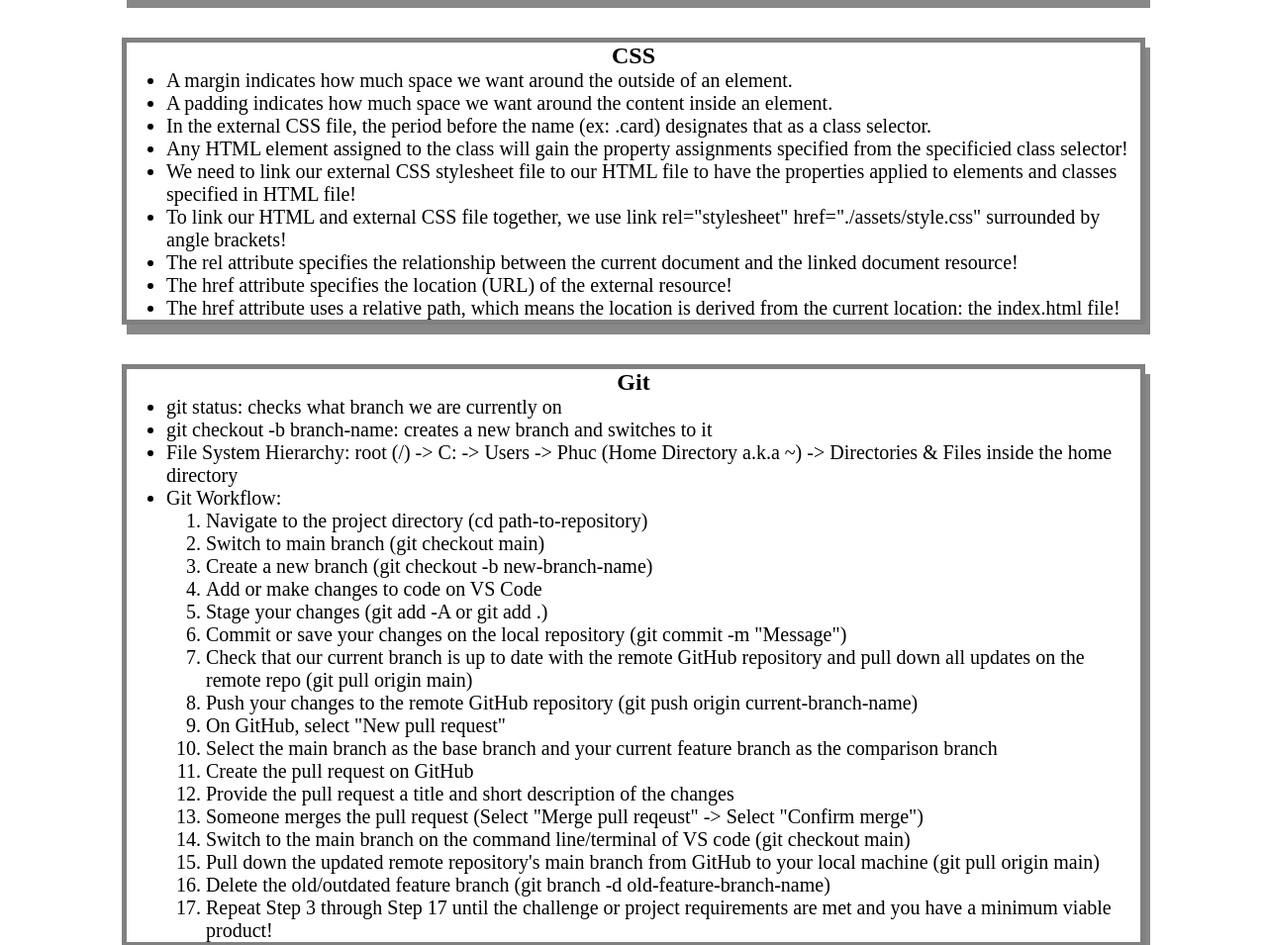
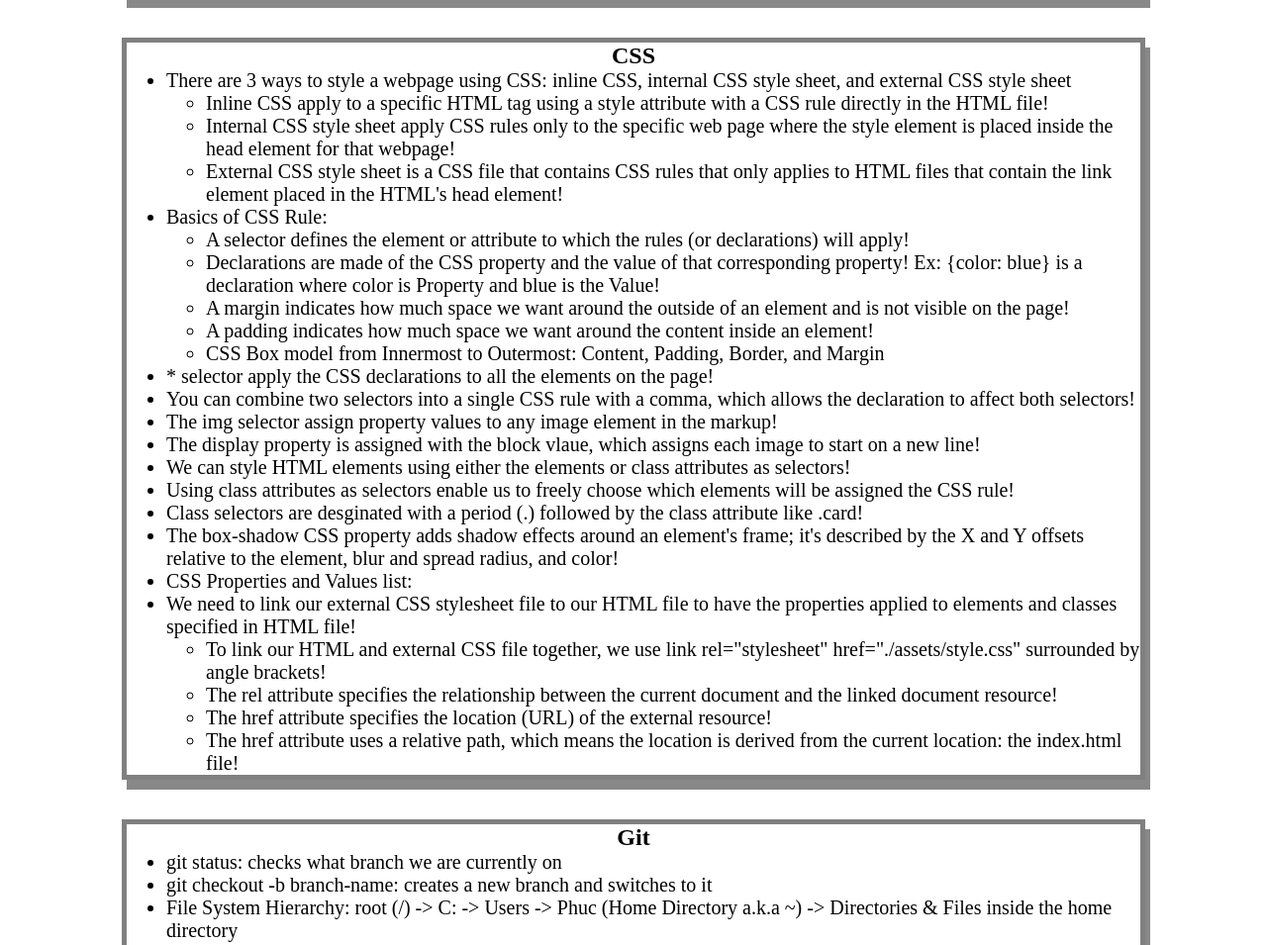
Before and after one commit to Fuvolution/prework-study-guide, a plain HTML site: page index.html in a window 1280 px wide. Shown: the part 1096-2051 px from the top of the page at 99% size. Drawn offline with Linux system fonts and the light colour scheme.

Commit message:
Added more CSS notes to the study guide!

```diff
--- a/index.html
+++ b/index.html
@@ -58,15 +58,36 @@
       <section class="card" id="css-section">
         <h2>CSS</h2>
         <ul>
-          <li>A margin indicates how much space we want around the outside of an element.</li>
-          <li>A padding indicates how much space we want around the content inside an element.</li>
-          <li>In the external CSS file, the period before the name (ex: .card) designates that as a class selector.</li>
-          <li>Any HTML element assigned to the class will gain the property assignments specified from the specificied class selector!</li>
+          <li>There are 3 ways to style a webpage using CSS: inline CSS, internal CSS style sheet, and external CSS style sheet</li>
+          <ul>
+            <li>Inline CSS apply to a specific HTML tag using a style attribute with a CSS rule directly in the HTML file!</li>
+            <li>Internal CSS style sheet apply CSS rules only to the specific web page where the style element is placed inside the head element for that webpage!</li>
+            <li>External CSS style sheet is a CSS file that contains CSS rules that only applies to HTML files that contain the link element placed in the HTML's head element!</li>
+          </ul>
+          <li>Basics of CSS Rule:</li>
+          <ul>
+            <li>A selector defines the element or attribute to which the rules (or declarations) will apply!</li>
+            <li>Declarations are made of the CSS property and the value of that corresponding property! Ex: {color: blue} is a declaration where color is Property and blue is the Value!</li>
+            <li>A margin indicates how much space we want around the outside of an element and is not visible on the page!</li>
+            <li>A padding indicates how much space we want around the content inside an element!</li>
+            <li>CSS Box model from Innermost to Outermost: Content, Padding, Border, and Margin</li>
+          </ul>
+          <li>* selector apply the CSS declarations to all the elements on the page!</li>
+          <li>You can combine two selectors into a single CSS rule with a comma, which allows the declaration to affect both selectors!</li>
+          <li>The img selector assign property values to any image element in the markup!</li>
+          <li>The display property is assigned with the block vlaue, which assigns each image to start on a new line!</li>
+          <li>We can style HTML elements using either the elements or class attributes as selectors!</li>
+          <li>Using class attributes as selectors enable us to freely choose which elements will be assigned the CSS rule!</li>
+          <li>Class selectors are desginated with a period (.) followed by the class attribute like .card!</li>
+          <li>The box-shadow CSS property adds shadow effects around an element's frame; it's described by the X and Y offsets relative to the element, blur and spread radius, and color!</li>
+          <li>CSS Properties and Values list: <a href="https://developer.mozilla.org/en-US/docs/Web/CSS"></a></li>
           <li>We need to link our external CSS stylesheet file to our HTML file to have the properties applied to elements and classes specified in HTML file!</li>
-          <li>To link our HTML and external CSS file together, we use link rel="stylesheet" href="./assets/style.css" surrounded by angle brackets!</li>
-          <li> The rel attribute specifies the relationship between the current document and the linked document resource!</li>
-          <li>The href attribute specifies the location (URL) of the external resource!</li>
-          <li>The href attribute uses a relative path, which means the location is derived from the current location: the index.html file!</li>
+          <ul>
+            <li>To link our HTML and external CSS file together, we use link rel="stylesheet" href="./assets/style.css" surrounded by angle brackets!</li>
+            <li>The rel attribute specifies the relationship between the current document and the linked document resource!</li>
+            <li>The href attribute specifies the location (URL) of the external resource!</li>
+            <li>The href attribute uses a relative path, which means the location is derived from the current location: the index.html file!</li>
+          </ul>
         </ul>
       </section>
 
@@ -96,6 +117,7 @@
             <li>Delete the old/outdated feature branch (git branch -d old-feature-branch-name)</li>
             <li>Repeat Step 3 through Step 17 until the challenge or project requirements are met and you have a minimum viable product!</li>
           </ol>
+          <li>Separation of concerns is the design principle of separating code into different files based on its use or function!</li>
         </ul>
       </section>
 
```
